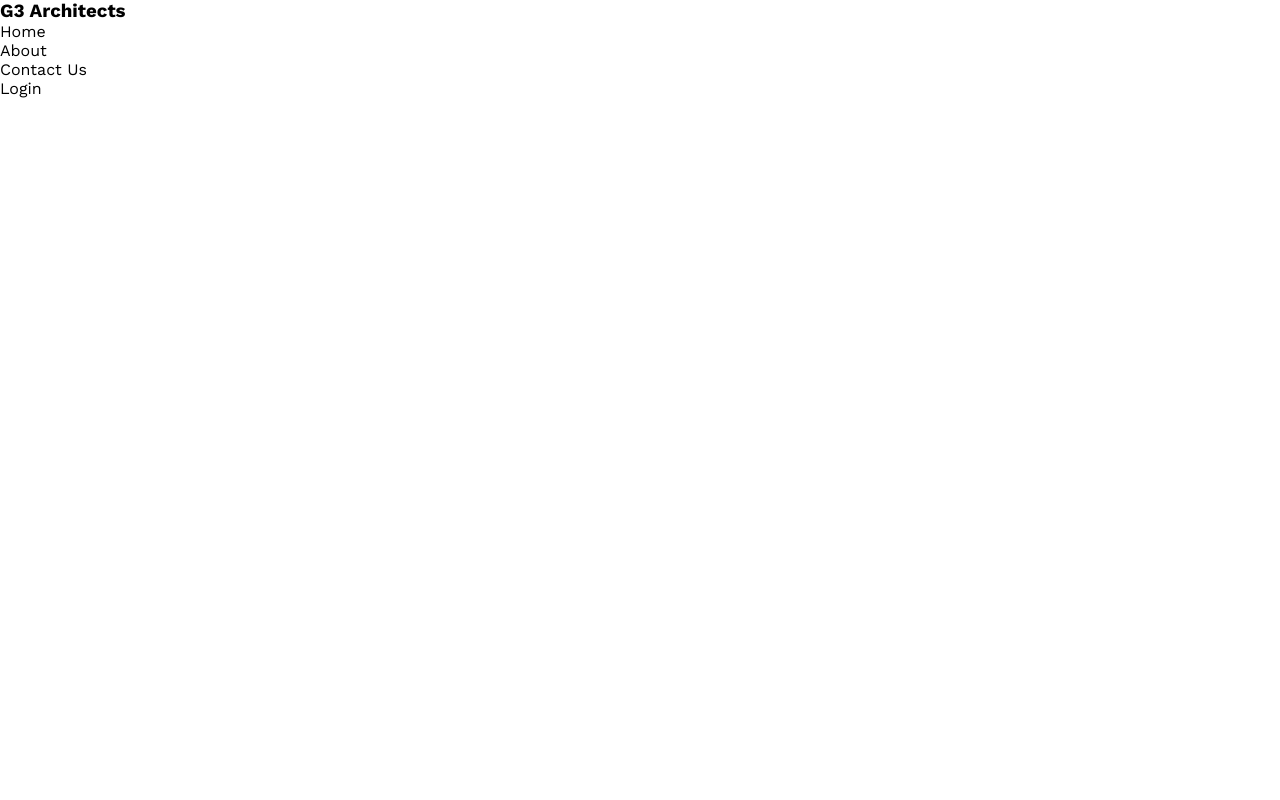
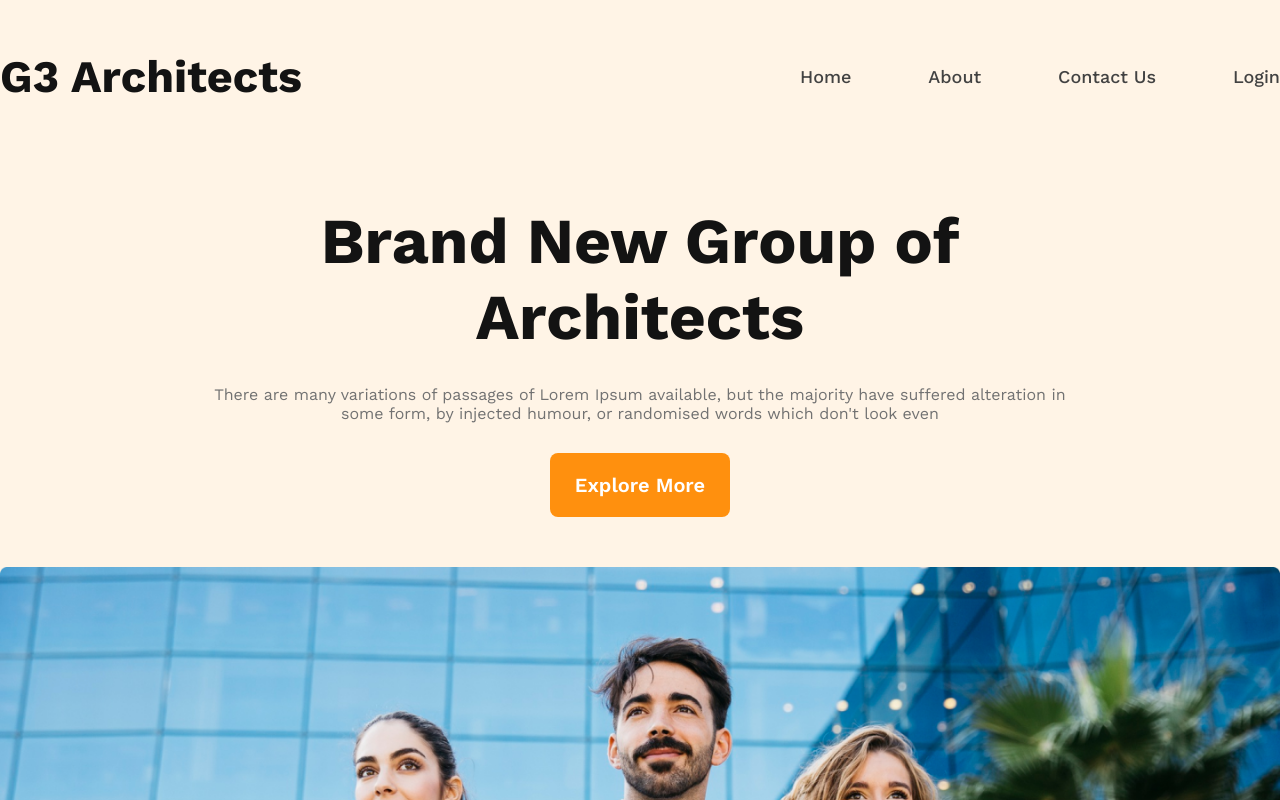
Before and after one commit to Dark-Fahim/g3-architect-website, a plain HTML site: page index.html in a window 1280 px wide. Shown: the top 800 px of the page. Drawn offline with nearby package versions, Linux system fonts and the light colour scheme.

Commit message:
banner added

```diff
--- a/index.html
+++ b/index.html
@@ -7,17 +7,37 @@
     <link rel="stylesheet" href="./styles/style.css">
 </head>
 <body>
+    <!-- Header Part start -->
     <header>
-        <nav class="container">
-            <h3>G3 Architects</h3>
+        <!-- Nav Bar -->
+        <nav class="container nav-bar">
+            <h3c class="header-title">G3 Architects</h3c>
             <ul>
-                <li>Home</li>
-                <li>About</li>
-                <li>Contact Us</li>
-                <li>Login</li>
+                <li><a href="">Home</a></li>
+                <li><a href="">About</a></li>
+                <li><a href="">Contact Us</a></li>
+                <li><a href="">Login</a></li>
             </ul>
+
         </nav>
+        <div class="container">
+            <div class="banner">
+                <div class="banner-content">
+                    <h1 class="banner-title">Brand New Group of Architects </h1>
+                    <p class="banner-description">
+                        There are many variations of passages of Lorem Ipsum available, but the majority have suffered alteration in some form, by injected humour, or randomised words which don't look even
+                    </p>
+                    <button class="btn-primary">
+                        Explore More
+                    </button>
+                </div>
+                <div class="banner-img">
+                    <img src="images/banner.png" alt="">
+                </div>
+            </div>
+        </div>
     </header>
+    <!-- Header Part end -->
     <main>
 
     </main>
--- a/styles/style.css
+++ b/styles/style.css
@@ -1,4 +1,4 @@
-@import url('https://fonts.googleapis.com/css2?family=Work+Sans:wght@400;600;700;800&display=swap');
+@import url('https://fonts.googleapis.com/css2?family=Work+Sans:wght@400;500;600;700;800&display=swap');
 
 
 *{
@@ -8,5 +8,82 @@
     box-sizing: border-box;
     border: 0;
     outline: 0;
+}
 
+li{
+    list-style: none;
 }
+a{
+    text-decoration: none;
+}
+/* Common styles */
+
+.container{
+    max-width: 1440px;
+    margin: 0 auto;
+}
+.header-title{
+    color: #131313;
+    font-size: 45px;
+    font-weight: 700;
+}
+.btn-primary{
+    border-radius: 8px;
+    background: #FF900E;
+    color: #fff;
+    padding: 20px 25px;
+    font-size: 20px;
+    font-weight: 600;
+}
+/* Header styles */
+
+header{
+    background: rgba(255, 144, 14, 0.10);
+    padding: 50px 0;
+}
+
+.nav-bar{
+    display: flex;
+    justify-content: space-between;
+    align-items: center;
+}
+
+.nav-bar> ul{
+    width: 480px;
+    display: flex;
+    justify-content: space-between;
+}
+
+.nav-bar ul>li>a{
+    color: var(--dark-02, #424242);
+    font-size: 18px;
+    font-weight: 500;
+    line-height: 26px;
+}
+
+/* Banner styles */
+
+.banner-content{
+    width: 860px;
+    margin: 0 auto;
+    text-align: center;
+    padding-top: 100px;
+}
+
+.banner-title{
+    font-size: 4rem;
+    margin-bottom: 30px;
+    color: #131313;
+    font-weight: 700;
+}
+
+.banner-description {
+    color: #727272;
+    margin-bottom: 30px;
+}
+.banner-img{
+    margin-top: 50px;
+}
+.banner-img>img{
+    width: 100%;
+}
```
